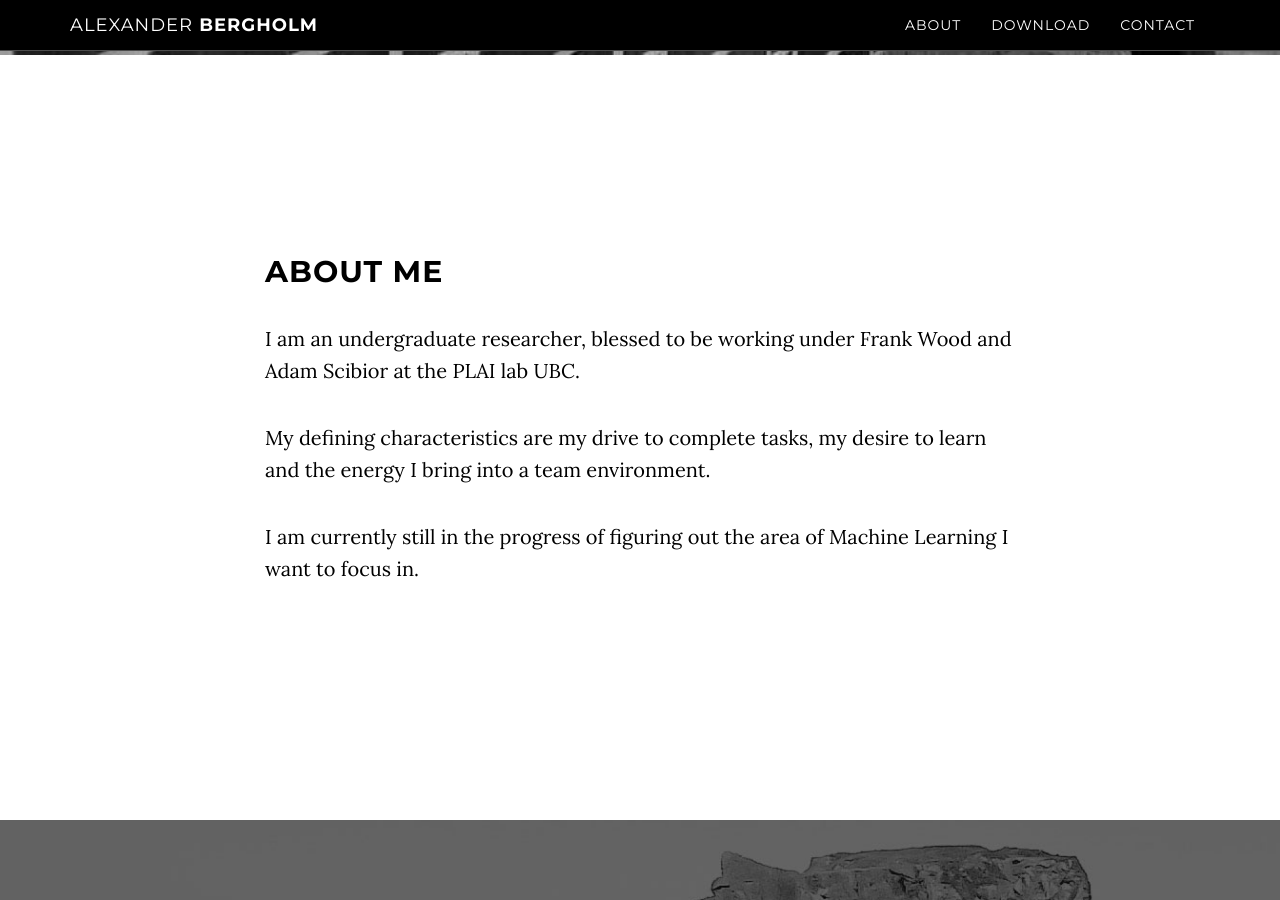
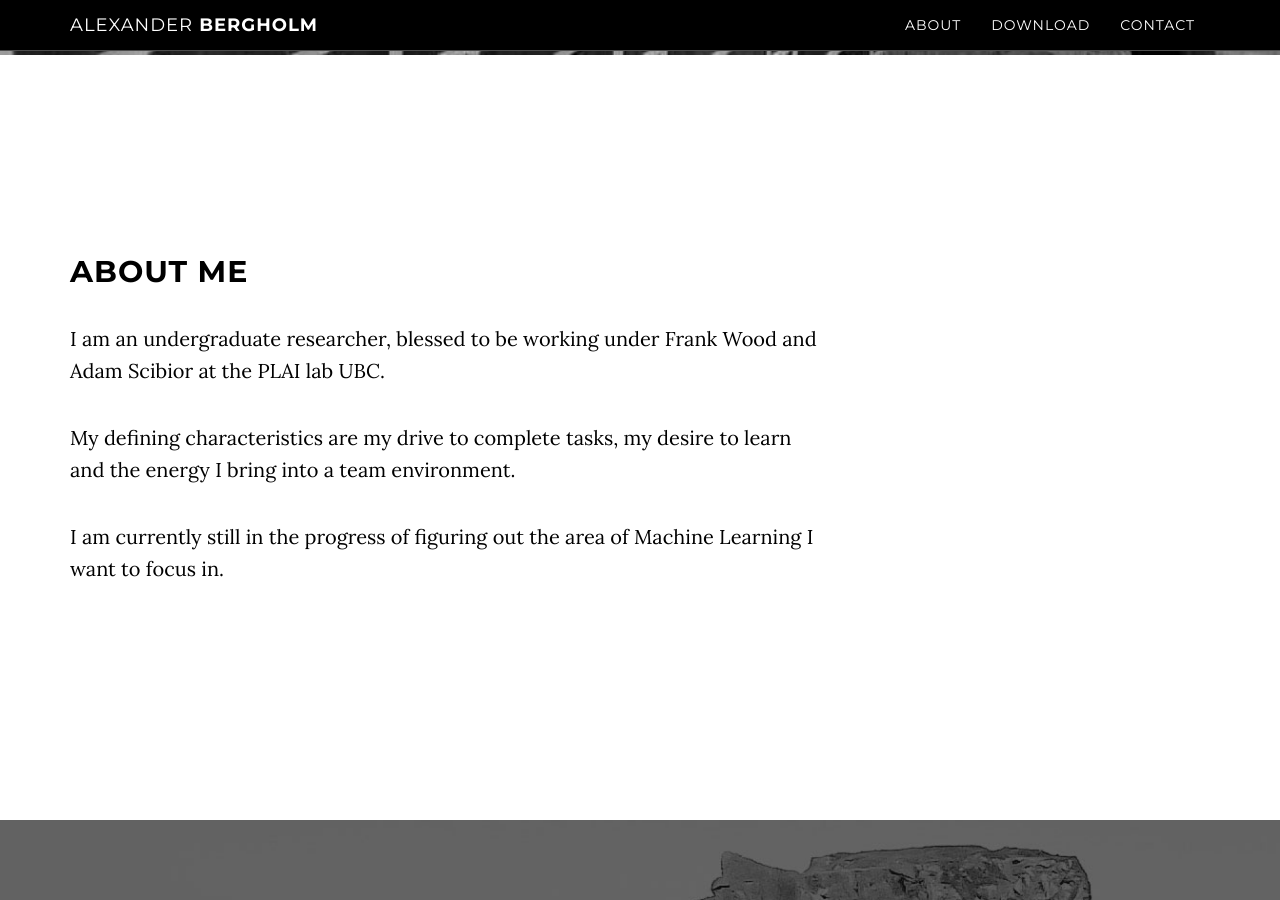
Before and after one commit to bergholmalexander/bergholmalexander.github.io, a Jekyll site: the page built from index.html, in a window 1280 px wide and 900 px high, scrolled down 845 px. Built offline with Jekyll 4.4.1, drawn with Linux system fonts in a browser that asks for light colours.

Commit message:
trying without offset

```diff
--- a/_includes/about.html
+++ b/_includes/about.html
@@ -1,7 +1,7 @@
     <!-- About Section -->
     <section id="about" class="container content-section text-left">
         <div class="row">
-            <div class="col-lg-8 col-lg-offset-2">
+            <div class="col-lg-8 col-lg-offset">
                 <h2>About Me</h2>
                 <p>I am an undergraduate researcher, blessed to be working under Frank Wood and Adam Scibior at the PLAI lab UBC.</p>
                 <p>My defining characteristics are my drive to complete tasks, my desire to learn and the energy I bring into a team environment.</p>
```
